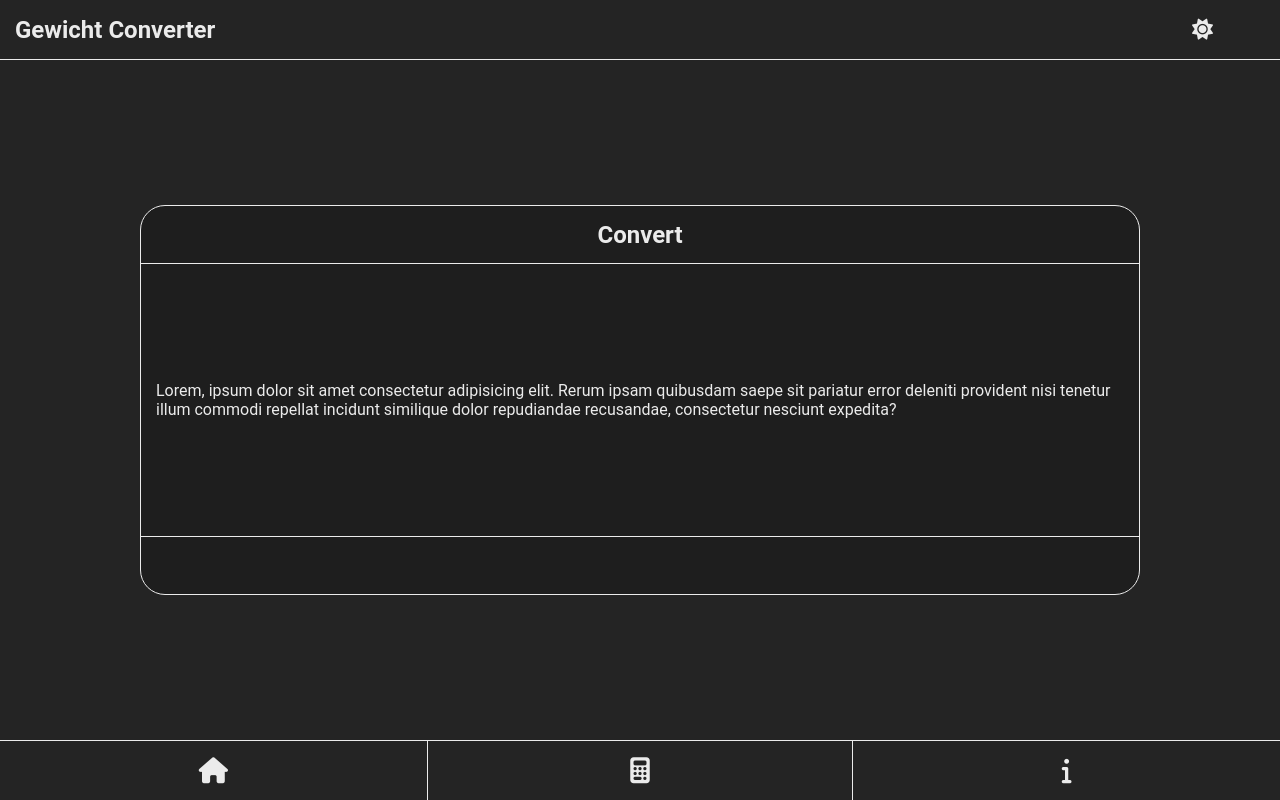
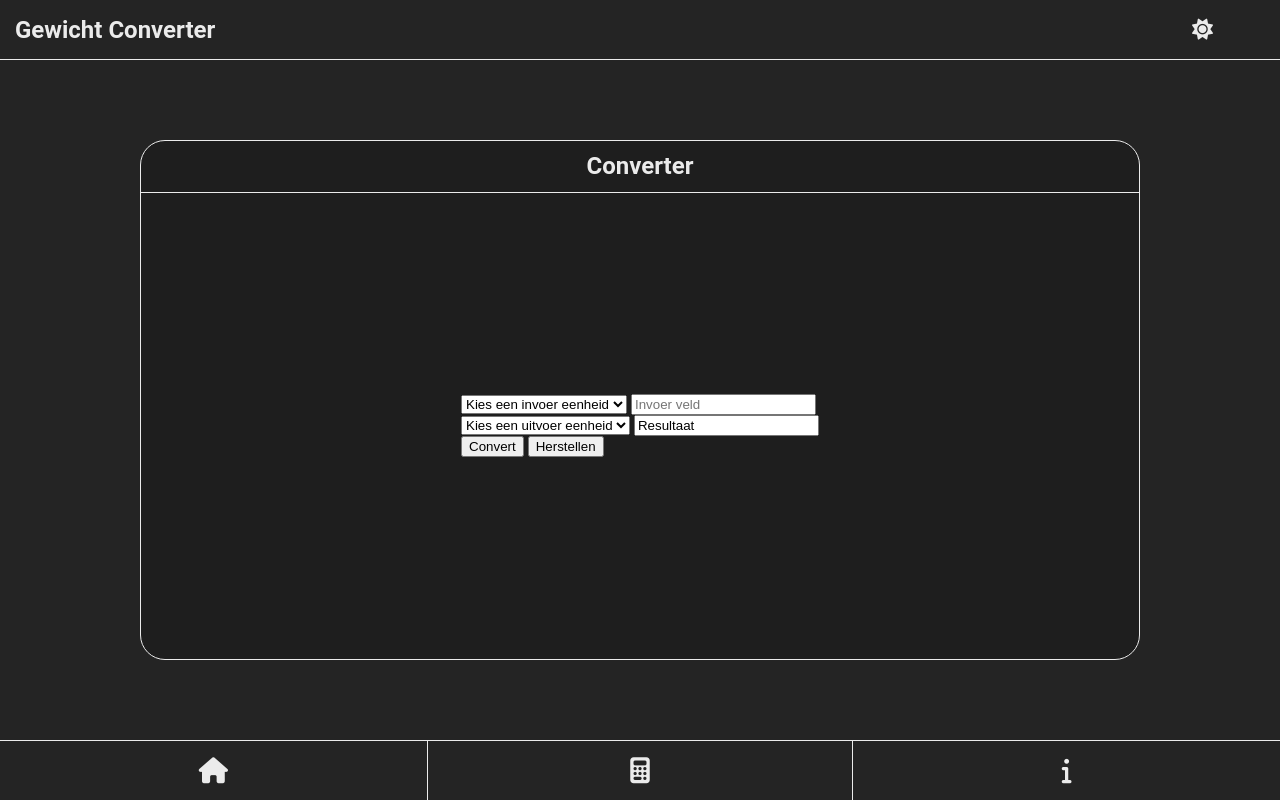
Before and after one commit to ThijsJ02/ExamenProject2023, a plain HTML site: page index.html in a window 1280 px wide. Both pictures are taken after a click on the element 639 px from the left and 770 px from the top of the page. Drawn offline with Linux system fonts and the light colour scheme.

Commit message:
Inhoud voor converter pagina en navbar update
Inhoud toegevoegd voor de converter pagina. De navbar knoppen een active class gegeven als hij in focus is.

```diff
--- a/index.html
+++ b/index.html
@@ -39,17 +39,41 @@
                     </div>
                 </div>
                 <div id="converterPage" class="content-section">
-                    <div class="card" style="height: 60%; width: 80%;">
-                        <div class="card-header">
-                            <h2>Convert</h2>
+                    <div class="card" style="height: 80%; width: 80%;">
+                        <div class="card-header" style="height: 10%;">
+                            <h2>Converter</h2>
                         </div>
-                        <div class="card-content">
-                            <p>Lorem, ipsum dolor sit amet consectetur adipisicing elit. Rerum ipsam quibusdam saepe sit
-                                pariatur error deleniti provident nisi tenetur illum commodi repellat incidunt similique
-                                dolor repudiandae recusandae, consectetur nesciunt expedita?</p>
-                        </div>
-                        <div class="card-footer">
+                        <div class="card-content" style="height: 90%;">
+                            <div class="converter-content">
+                                <div class="converter-input-section">
+                                    <select id="inputUnit" name="Eenheid" id="">
+                                        <option value="Default">Kies een invoer eenheid</option>
+                                        <option value="Kilo - KG">Kilo - KG</option>
+                                        <option value="Gram - G">Gram - G</option>
+                                        <option value="Ton">Ton</option>
+                                        <option value="Pond">Pond</option>
+                                        <option value="Ons">Ons</option>
+                                    </select>
+                                    <input id="inputValue" placeholder="Invoer veld" type="number">
+                                </div>
 
+                                <div class="converter-output-section">
+                                    <select id="outputUnit" name="Eenheid" id="">
+                                        <option value="Default">Kies een uitvoer eenheid</option>
+                                        <option value="Kilo - KG">Kilo - KG</option>
+                                        <option value="Gram - G">Gram - G</option>
+                                        <option value="Ton">Ton</option>
+                                        <option value="Pond">Pond</option>
+                                        <option value="Ons">Ons</option>
+                                    </select>
+                                    <input readonly id="outputValue" type="text" value="Resultaat">
+                                </div>
+
+                                <div class="converter-btn-section">
+                                    <button id="convertBtn">Convert</button>
+                                    <button id="clearBtn">Herstellen</button>
+                                </div>
+                            </div>
                         </div>
                     </div>
                 </div>
@@ -71,13 +95,13 @@
             </div>
         </main>
         <nav>
-            <div onclick="switchPage(0)" class="home-nav-btn nav-btn">
+            <div id="homeNavBtn" onclick="switchPage(0)" class="home-nav-btn nav-btn active">
                 <a class="fa-solid fa-home"></a>
             </div>
-            <div onclick="switchPage(1)" class="converter-nav-btn nav-btn">
+            <div id="converterNavBtn" onclick="switchPage(1)" class="converter-nav-btn nav-btn">
                 <a class="fa-solid fa-calculator"></a>
             </div>
-            <div onclick="switchPage(2)" class="info-nav-btn nav-btn">
+            <div id="infoNavBtn" onclick="switchPage(2)" class="info-nav-btn nav-btn">
                 <a class="fa-solid fa-info"></a>
             </div>
         </nav>
```
